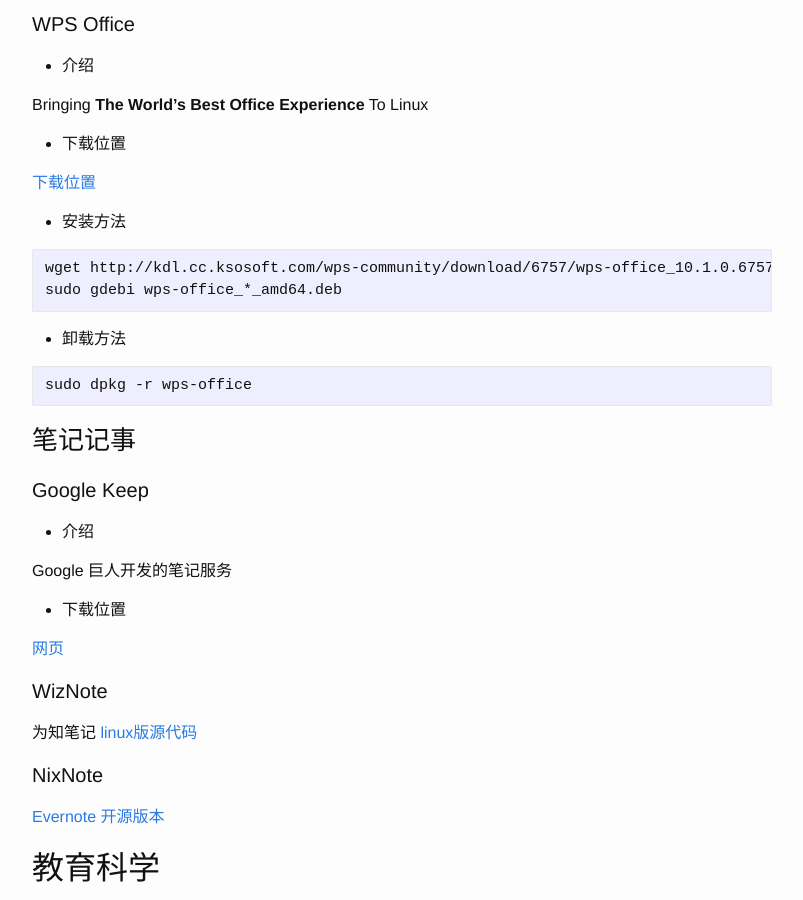
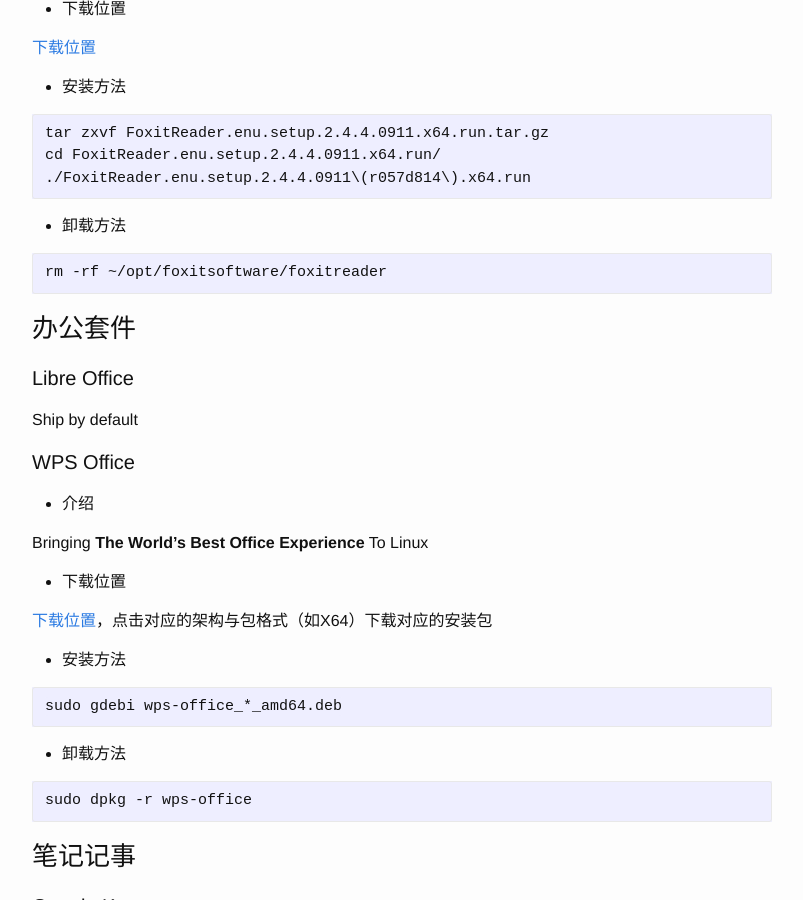
Before and after one commit to mudongliang/mudongliang.github.io, a Jekyll site: the page built from _posts/2018-12-16-popular-software.md, in a window 1280 px wide and 900 px high, scrolled down 31951 px. Shown: the whole window, without its empty margins (238-1041 px from the left). Built offline with Jekyll 4.4.1, drawn with Linux system fonts in a browser that asks for light colours; some of the changed text lies outside the part shown.

Commit message:
update popular software

````diff
--- a/_posts/2018-12-16-popular-software.md
+++ b/_posts/2018-12-16-popular-software.md
@@ -722,6 +722,29 @@
 
 使用Google Drive的[网页版本](https://drive.google.com)
 
+#### 百度网盘
+
+- 介绍
+
+记录每一份热爱，让美好永远陪伴。为你电脑/手机中的文件提供云备份、预览、分享等服务，帮你更便捷安全地管理数据。
+
+- 下载位置
+
+[安装包下载](https://pan.baidu.com/download#pan)
+
+- 安装方法
+
+```
+sudo gdebi baidunetdisk_*.deb
+```
+
+- 卸载方法
+
+```
+sudo dpkg -r baidunetdisk
+```
+
+
 ### 网络支付
 
 #### 支付宝
@@ -1523,12 +1546,11 @@
 
 - 下载位置
 
-[下载位置](http://wps-community.org/download.html)
-
-- 安装方法
-
-```
-wget http://kdl.cc.ksosoft.com/wps-community/download/6757/wps-office_10.1.0.6757_amd64.deb
+[下载位置](https://linux.wps.cn/)，点击对应的架构与包格式（如X64）下载对应的安装包
+
+- 安装方法
+
+```
 sudo gdebi wps-office_*_amd64.deb
 ```
 
````
